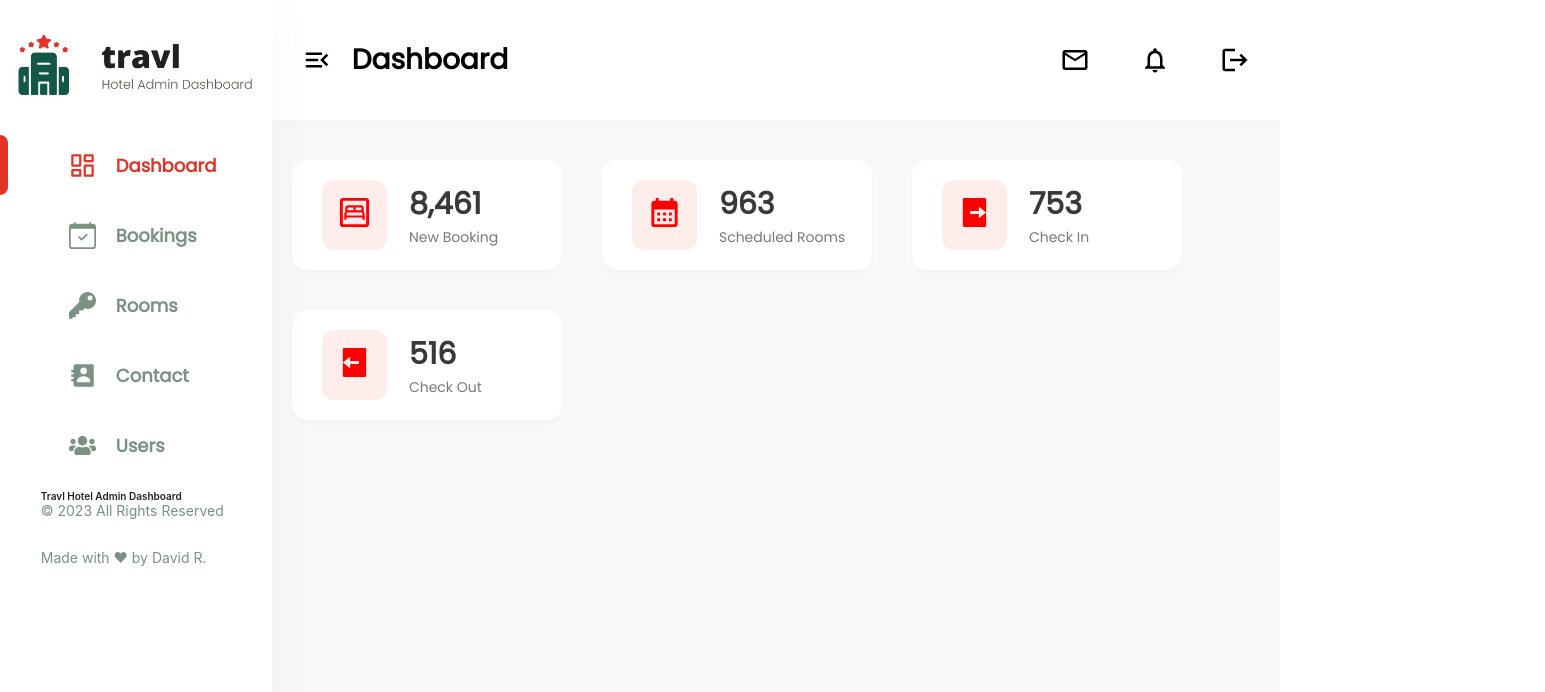
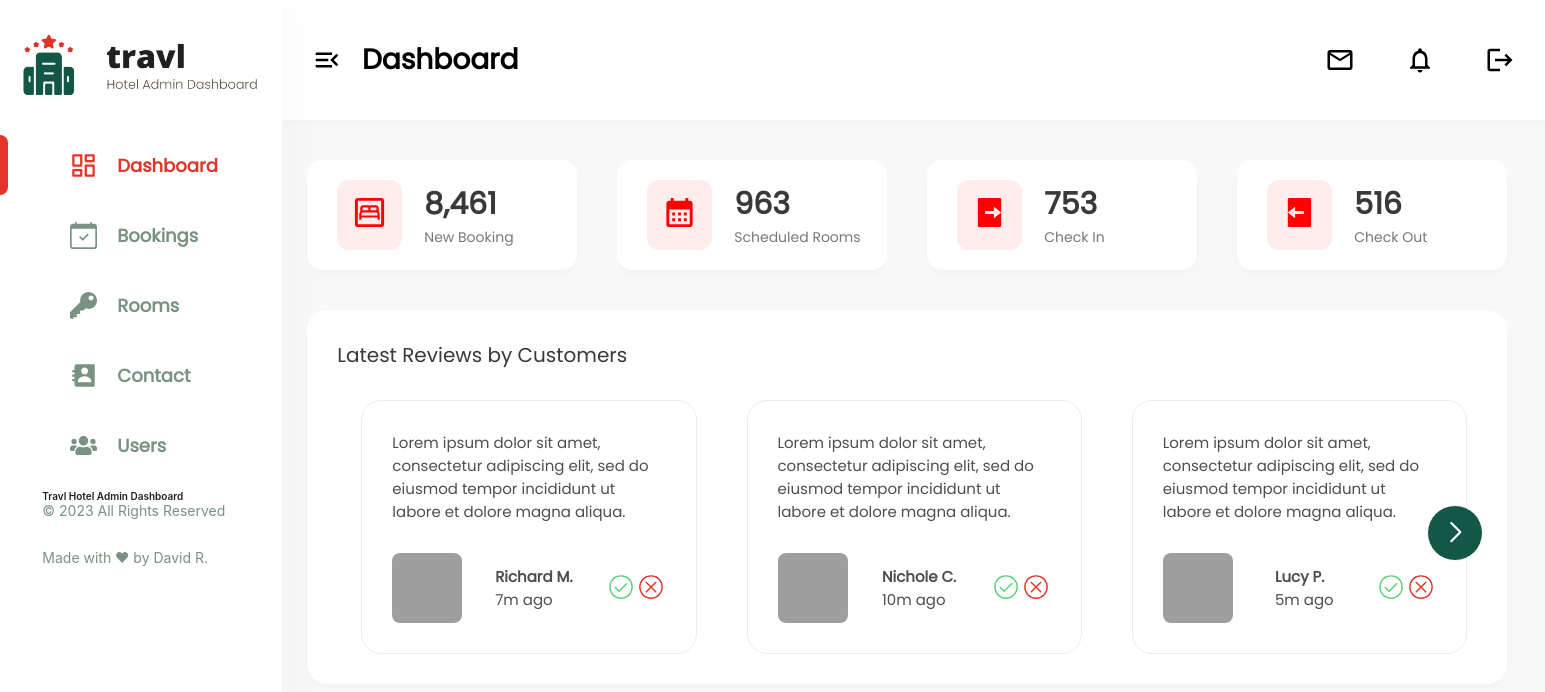
Before and after one commit to Davidrami12/miranda-dashboard, a React (Create React App) app: page / in a window 1280 px wide. Shown: the top 692 px of the page, 1545 px wide, since content can reach past the window. Built offline with nearby package versions, Linux system fonts and the light colour scheme; sample sign-in values are in the browser's storage; grey boxes are pictures that could not be loaded.

Commit message:
Uncomment swiper after finish jest tests
Problem with version compatibility between swiper and jest dependencies

```diff
--- a/src/components/reviews/Reviews.jsx
+++ b/src/components/reviews/Reviews.jsx
@@ -1,4 +1,4 @@
-/* // Swiper Components
+// Swiper Components
 import { Swiper, SwiperSlide } from "swiper/react";
 
 // Swiper Styles
@@ -256,4 +256,4 @@ const ReviewsSwiper = () => {
   );
 };
 
-export default ReviewsSwiper; */
+export default ReviewsSwiper;
--- a/src/pages/Dashboard/Dashboard.jsx
+++ b/src/pages/Dashboard/Dashboard.jsx
@@ -63,10 +63,10 @@ export const Dashboard = () => {
       </KPI>
 
 
-      {/* <Reviews>
+      <Reviews>
         <p>Latest Reviews by Customers</p>
         <ReviewsSwiper></ReviewsSwiper>
-      </Reviews> */}
+      </Reviews>
 
     </DashboardContainer>
   )
```
